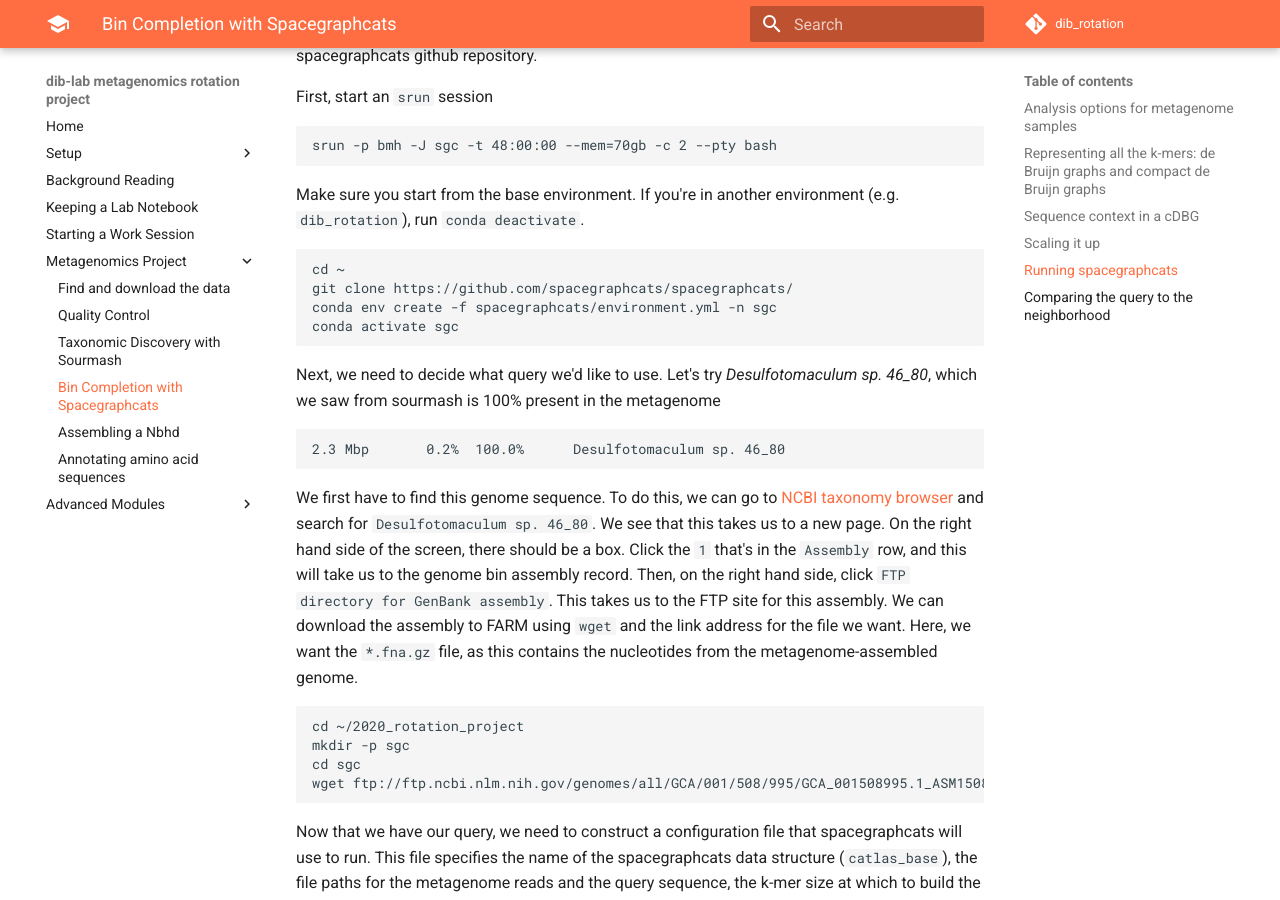
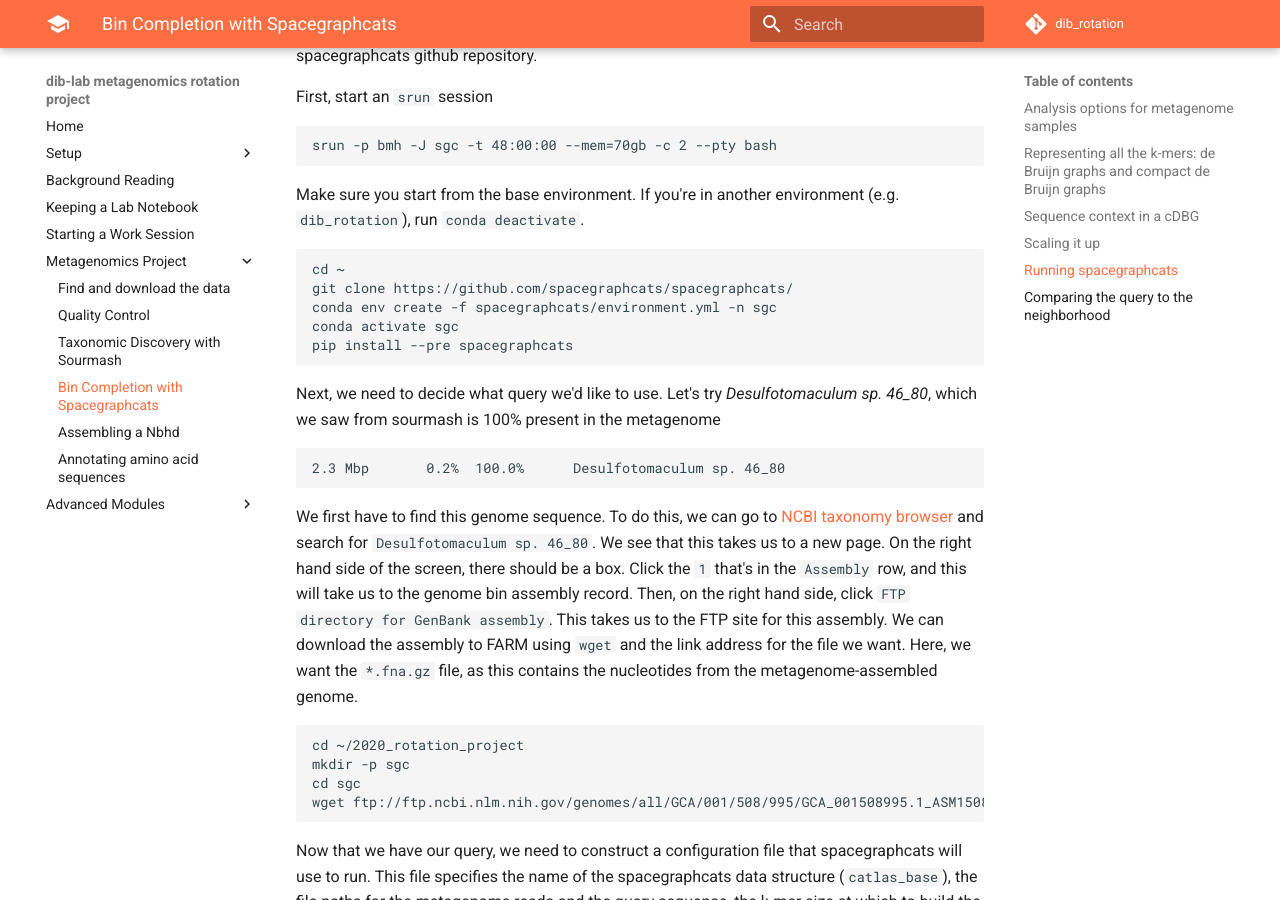
Before and after one commit to dib-lab/dib_rotation, an MkDocs documentation site: the page built from doc/08_bin_completion_with_spacegraphcats.md, in a window 1280 px wide and 900 px high, scrolled down 6048 px. Built offline with MkDocs 1.6.1 and Material for MkDocs 9.7.7, drawn with Linux system fonts in a browser that asks for light colours; comment, search, counter and statistics services are not loaded.

Commit message:
added install command

````diff
--- a/doc/08_bin_completion_with_spacegraphcats.md
+++ b/doc/08_bin_completion_with_spacegraphcats.md
@@ -171,6 +171,7 @@
 git clone https://github.com/spacegraphcats/spacegraphcats/
 conda env create -f spacegraphcats/environment.yml -n sgc
 conda activate sgc
+pip install --pre spacegraphcats
 ```
 
 Next, we need to decide what query we'd like to use.
````
